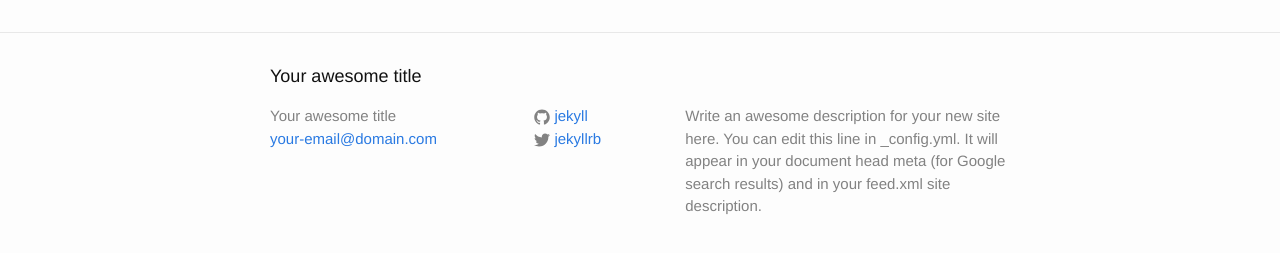
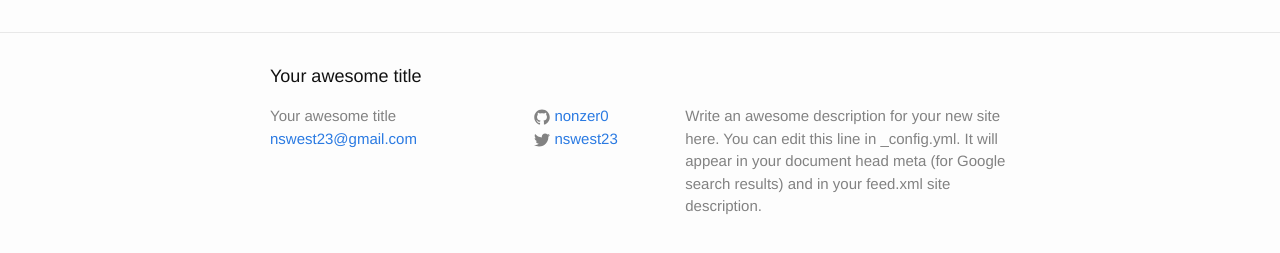
Before and after one commit to nonzer0/nonzer0.github.io, a Jekyll site: the page built from index.html, in a window 1280 px wide. Shown: the part 264-517 px from the top of the page. Built offline with Jekyll 4.4.1, drawn with Linux system fonts in a browser that asks for light colours.

Commit message:
update config with email

```diff
--- a/_config.yml
+++ b/_config.yml
@@ -1,14 +1,15 @@
 # Site settings
 title: Your awesome title
-email: your-email@domain.com
+email: nswest23@gmail.com
 description: > # this means to ignore newlines until "baseurl:"
   Write an awesome description for your new site here. You can edit this
   line in _config.yml. It will appear in your document head meta (for
   Google search results) and in your feed.xml site description.
 baseurl: "" # the subpath of your site, e.g. /blog/
 url: "http://yourdomain.com" # the base hostname & protocol for your site
-twitter_username: jekyllrb
-github_username:  jekyll
+twitter_username: nswest23
+github_username:  nonzer0
 
 # Build settings
 markdown: kramdown
+highlighter: pygments
```
